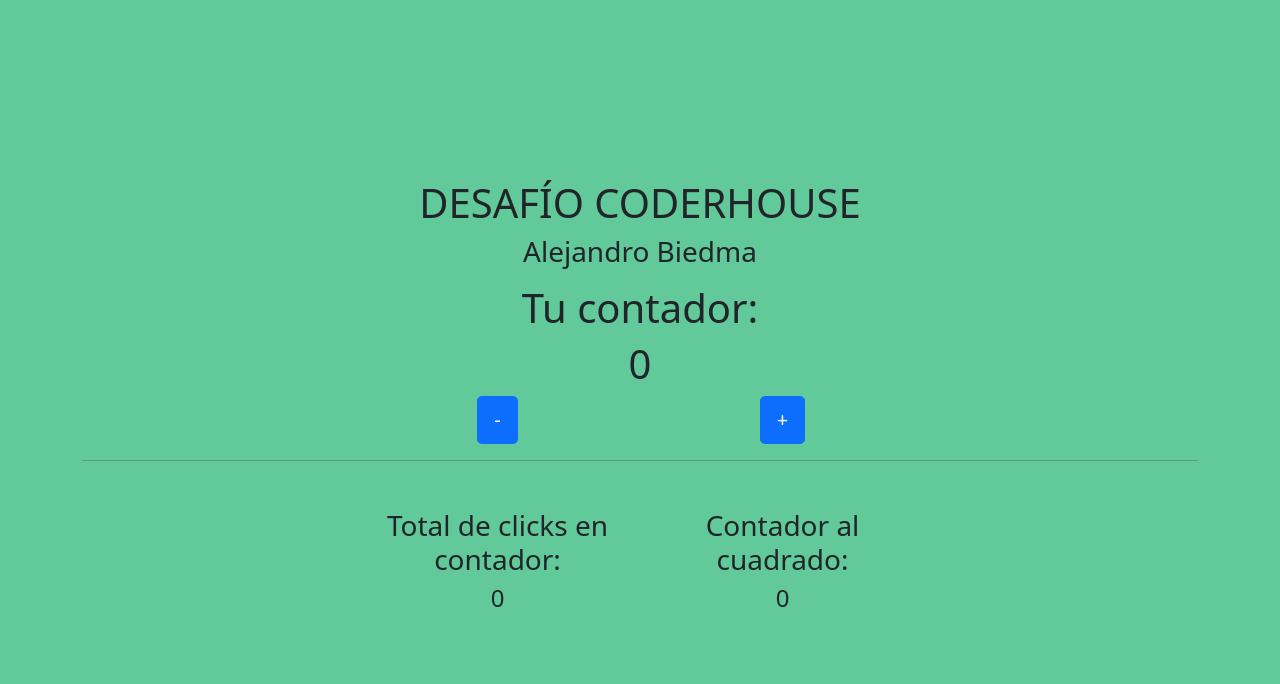
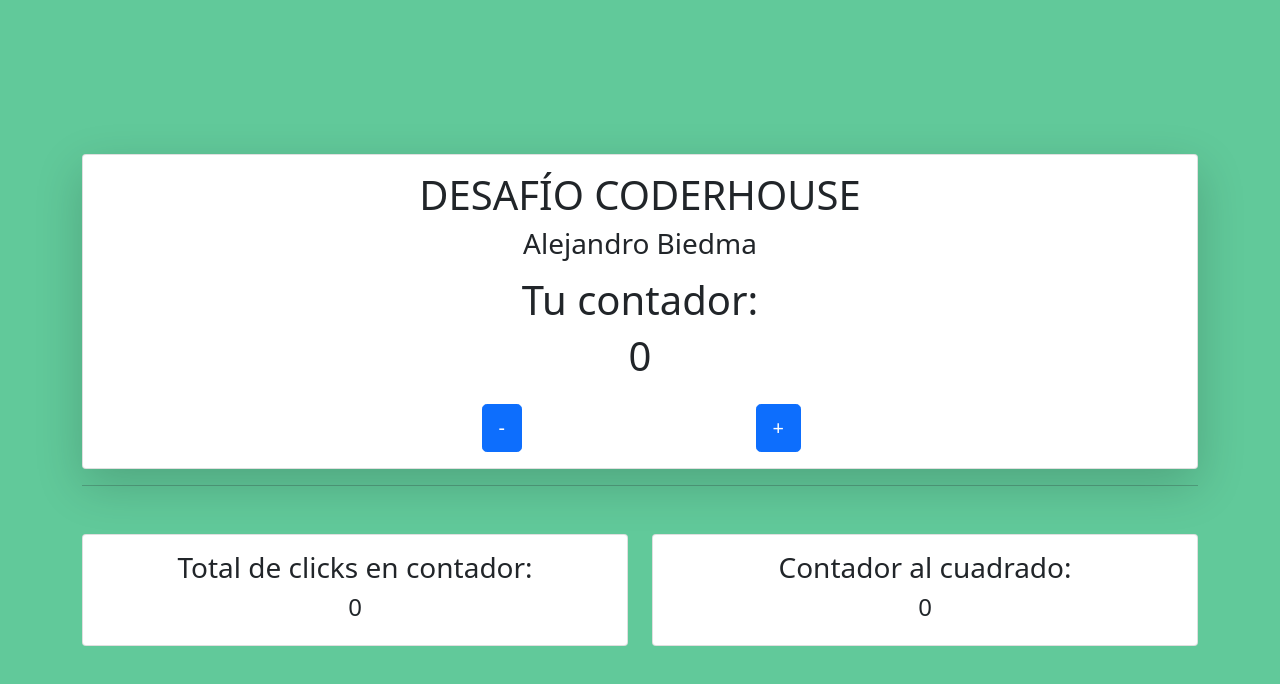
Before and after one commit to nabiedma/ch-desafio-01-vue-contador, a plain HTML site: page index.html in a window 1280 px wide. Drawn offline with nearby package versions, Linux system fonts and the light colour scheme.

Commit message:
fixed bootstrap classes

```diff
--- a/index.html
+++ b/index.html
@@ -20,8 +20,10 @@
 <body>
     <div id="app" class="vh-100 d-flex justify-content-center align-items-center">
         <div class="container">
-            <div class="row justify-content-center">
-                <div class="col-6">
+            <div class="card shadow-lg">
+                <div class="card-body">
+                    <div class="row justify-content-center mb-3">
+                        <div class="col-12 col-md-6">
                             <h1 class="text-center text-uppercase">Desafío CoderHouse</h1>
                             <h3 class="text-center mb-3">Alejandro Biedma</h3>
                             <h1 class="text-center">Tu contador:</h1>
@@ -29,22 +31,32 @@
                         </div>
                     </div>
                     <div class="row justify-content-center">
-                <div class="col-3 d-flex justify-content-center">
+                        <div class="col-6 col-md-3 d-flex justify-content-center">
                             <button @click="contadorDown()" class="btn btn-primary btn-lg">-</button>
                         </div>
-                <div class="col-3 d-flex justify-content-center">
+                        <div class="col-6 col-md-3 d-flex justify-content-center">
                             <button @click="contadorUp()" class="btn btn-primary btn-lg">+</button>
+                        </div>
+                    </div>
                 </div>
             </div>
             <hr>
             <div class="row justify-content-center mt-5">
-                <div class="col-3">
+                <div class="col-12 col-md-6">
+                    <div class="card">
+                        <div class="card-body">
                             <h3 class="text-center">Total de clicks en contador:</h3>
                             <h4 class="text-center">{{ clicks }}</h4>
                         </div>
-                <div class="col-3">
+                    </div>
+                </div>
+                <div class="col-12 col-md-6">
+                    <div class="card">
+                        <div class="card-body">
                             <h3 class="text-center">Contador al cuadrado:</h3>
                             <h4 class="text-center">{{ calcPotencia }}</h4>
+                        </div>
+                    </div>
                 </div>
             </div>
         </div>
```
Lines whose indentation alone changed are shown as unchanged.
